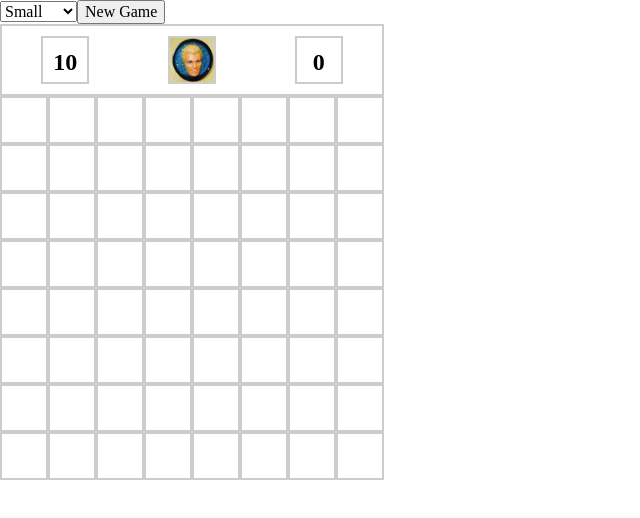
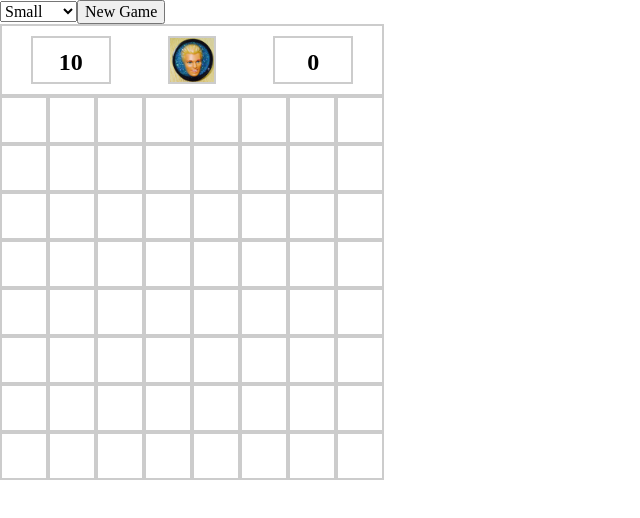
Before and after one commit to catepalmer/kensweeper, a React (Create React App) app: page / in a window 1280 px wide. Shown: the top 518 px of the page, without its empty margins (0-640 px from the left). Built offline with nearby package versions, Linux system fonts and the light colour scheme.

Commit message:
Make timer container wider

```diff
--- a/src/sass/components/_header.scss
+++ b/src/sass/components/_header.scss
@@ -17,7 +17,7 @@
 	align-items: center;
 	> div {
 		height: 6vh;
-        width: 6vh;
+		width: 10vh;
 		border-color: rgba(0, 0, 0, 0.2);
 		border-style: solid;
 		border-width: 2px;
@@ -25,6 +25,9 @@
 		font-weight: bold;
 		line-height: 6vh;
 		text-align: center;
+	}
+	> .ken {
+		width: 6vh;
 	}
 }
 
```
Lines whose indentation alone changed are shown as unchanged.
